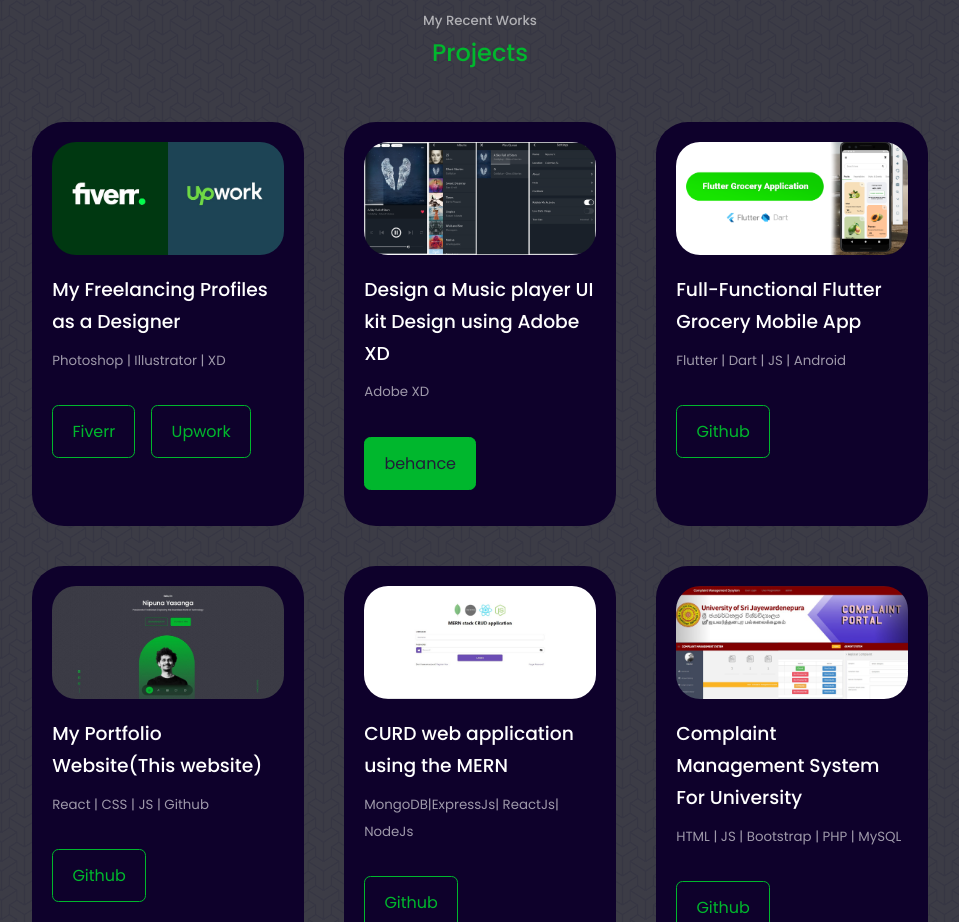
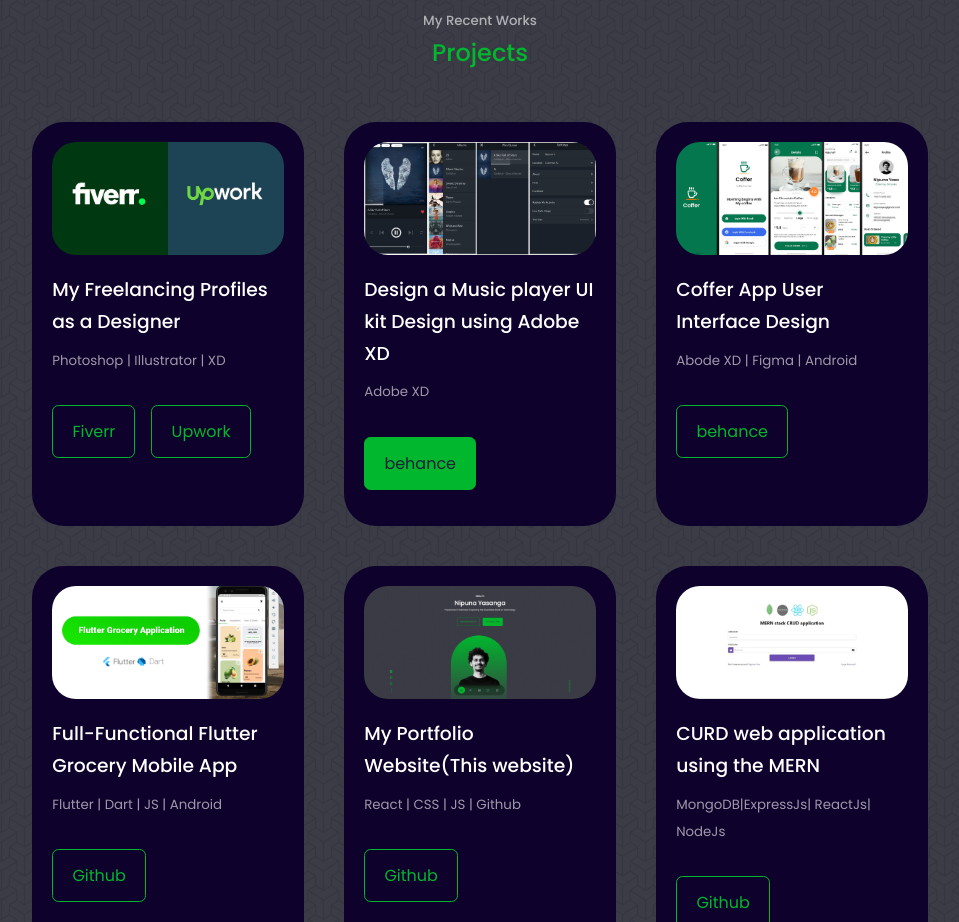
Before and after one commit to nipunayasanga/my-portfolio-site, a React (Create React App) app: page / in a window 1280 px wide. Shown: the part 2420-3342 px from the top of the page, without its empty margins (160-1119 px from the left). Built offline with nearby package versions, Linux system fonts and the light colour scheme.

Commit message:
update projects

```diff
--- a/src/components/myprojects/Myprojects.jsx
+++ b/src/components/myprojects/Myprojects.jsx
@@ -4,6 +4,7 @@
 import IMG2 from '../../assets/img2.png'
 import IMG3 from '../../assets/img3.png'
 import IMG4 from '../../assets/img4.png'
+import IMG5 from '../../assets/img5.png'
 import IMG6 from '../../assets/img6.jpeg'
 import IMG7 from '../../assets/img7.jpg'
 import IMG8 from '../../assets/img8.jpg'
@@ -41,6 +42,18 @@
             <div className="portfolio__item-cta">
 
               <a href="https://www.behance.net/gallery/135912801/Music-player-UI-kit-design" target="_blank" rel='noreferrer' className='btn btn-primary'>behance</a>
+            </div>
+
+        </article>
+
+                   <article className='portfolio__item'>
+            <div className="portfolio__item-image">
+                <img src={IMG5} alt="" />
+            </div>
+            <h3>Coffer App User Interface Design</h3>
+            <small className='text-light'>Abode XD | Figma | Android </small>
+            <div className="portfolio__item-cta">
+              <a href="https://www.behance.net/gallery/135921295/Coffer-App-User-Interface-Design" target="_blank" rel='noreferrer' className='btn'>behance</a>
             </div>
 
         </article>
```
Also changed, not shown: src/assets/img5.png (added).
